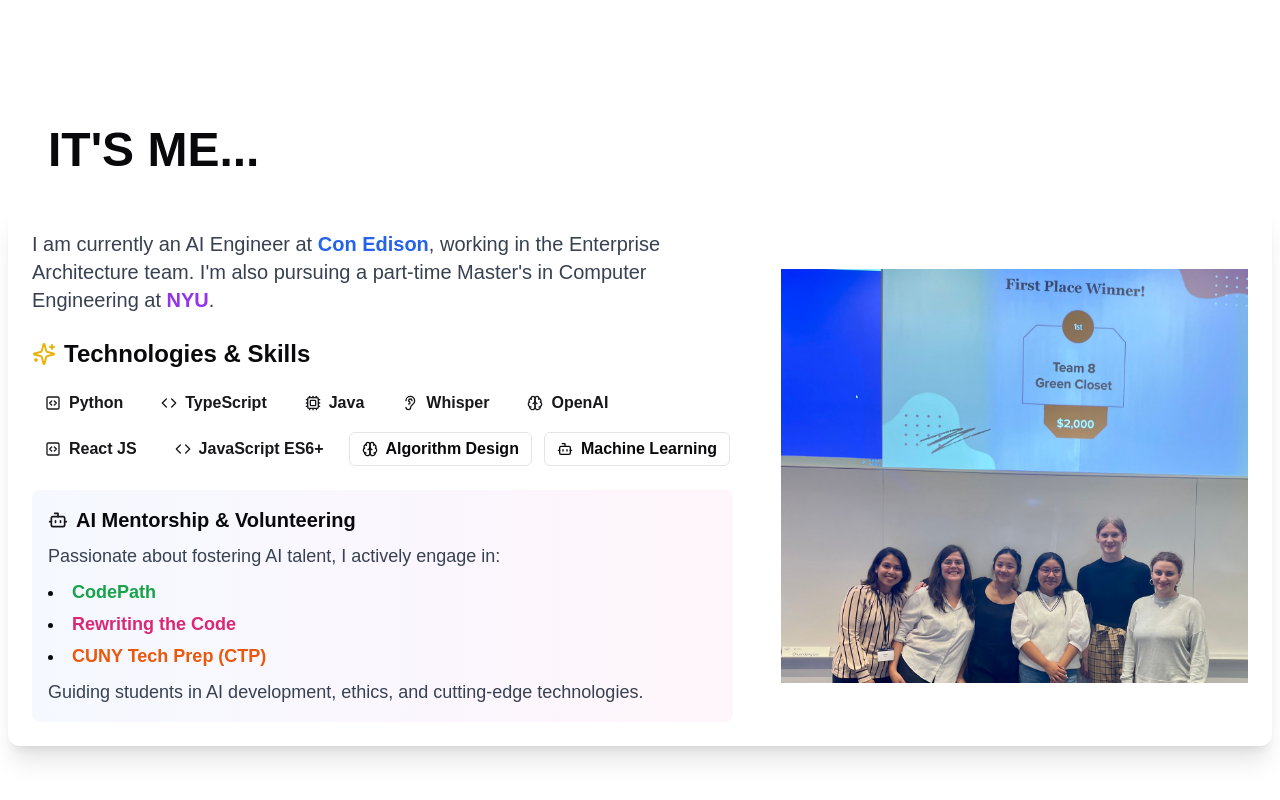
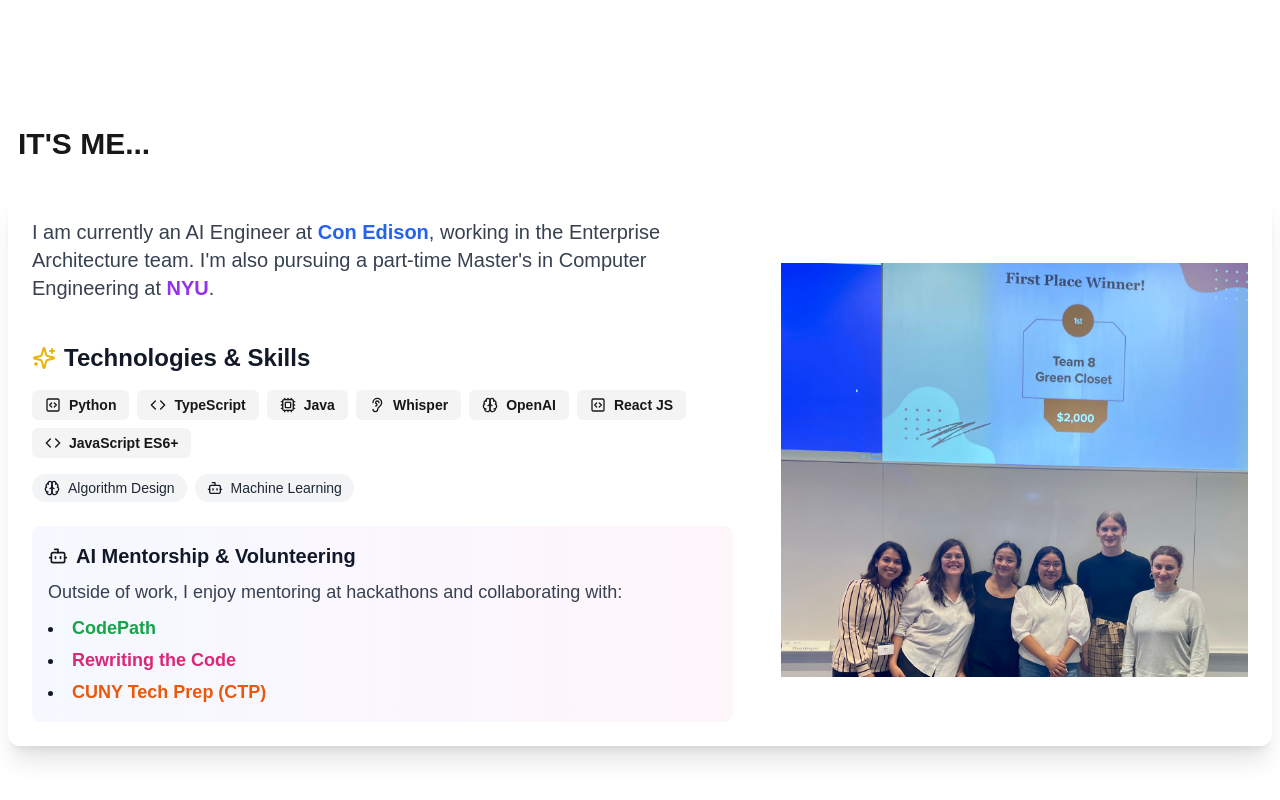
Before and after one commit to fzinnah17/nextjs-portfolio-2025, a Next.js app: page / in a window 1280 px wide. Shown: the part 814-1614 px from the top of the page. Built offline with nearby package versions, Linux system fonts and the light colour scheme.

Commit message:
Fix text alignment for IT'S ME... header
- Adjusted alignment for desktop and mobile
- Ensured heading is left-aligned on all screen sizes
- Maintained smooth transitions and responsiveness

```diff
--- a/components/Desktop/DesktopAboutMe.tsx
+++ b/components/Desktop/DesktopAboutMe.tsx
@@ -1,5 +1,5 @@
 "use client"
-import { motion } from "framer-motion"
+import { motion, AnimatePresence } from "framer-motion"
 import { BotIcon, Brain, CodeSquareIcon, EarIcon, Cpu, Code, Sparkles } from "lucide-react"
 import Link from "next/link"
 import { Slideshow } from "../Slideshow"
@@ -30,18 +30,18 @@ const mentorships = [
 export default function AboutMe() {
   return (
     <section className="py-12 px-4 md:py-20 md:px-6 max-w-7xl mx-auto scroll-mt-24">
-      <motion.h1
-        className="text-4xl md:text-5xl font-bold mb-8 text-left"
-        initial={{ opacity: 0, y: -20 }}
-        animate={{ opacity: 1, y: 0 }}
+      <motion.h2
+        className="text-3xl font-extrabold mb-8 text-center text-primary md:text-left md:ml-[-30px]"
+        initial={{ opacity: 0, x: -20 }}
+        animate={{ opacity: 1, x: 0 }}
         transition={{ duration: 0.5 }}
       >
         IT'S ME...
-      </motion.h1>
+      </motion.h2>
 
       <motion.div whileHover={{ y: -10 }} transition={{ type: "spring", stiffness: 300 }}>
-        <Card className="w-full md:w-[calc(100%+80px)] ml-[-40px] bg-white border-none shadow-xl overflow-hidden hover:shadow-2xl transition-all duration-300">
-          <CardContent className="p-6">
+        <Card className="w-full md:w-[calc(100%+80px)] ml-[-40px] bg-white dark:bg-gray-900 border-none shadow-xl overflow-hidden hover:shadow-2xl transition-all duration-300">
+          <CardContent className="p-6 text-gray-900 dark:text-gray-100">
             <div className="flex flex-col md:flex-row md:gap-12">
               {/* Left: 60% content */}
               <div className="md:w-3/5 space-y-6">
@@ -74,38 +74,35 @@ export default function AboutMe() {
                   </p>
                 </motion.div>
 
+                <AnimatePresence>
                   <motion.div
-                  initial={{ opacity: 0, y: 20 }}
-                  animate={{ opacity: 1, y: 0 }}
-                  transition={{ duration: 0.5, delay: 0.4 }}
+                    initial={{ opacity: 0, height: 0 }}
+                    animate={{ opacity: 1, height: "auto" }}
+                    exit={{ opacity: 0, height: 0 }}
+                    transition={{ duration: 0.3 }}
                   >
-                  <h3 className="text-xl md:text-2xl font-semibold mb-4 flex items-center">
+                    <div className="space-y-4 pt-4">
+                      <h3 className="text-xl md:text-2xl font-semibold flex items-center">
                         <Sparkles className="mr-2 h-6 w-6 text-yellow-500" />
                         Technologies & Skills
                       </h3>
-                  <div className="flex flex-wrap gap-3">
+                      <div className="flex flex-wrap gap-2">
                         {technologies.map((tech) => (
-                      <Badge
-                        key={tech.name}
-                        variant="secondary"
-                        className="text-base px-3 py-1 bg-opacity-80 hover:bg-opacity-100 transition-all duration-300"
-                      >
+                          <Badge key={tech.name} variant="secondary" className="px-3 py-1 text-sm flex items-center">
                             <tech.icon className="w-4 h-4 mr-2" />
                             {tech.name}
                           </Badge>
                         ))}
+                      </div>
+
+                      <div className="flex flex-wrap gap-2">
                         {skills.map((skill) => (
-                      <Badge
-                        key={skill.name}
-                        variant="outline"
-                        className="text-base px-3 py-1 hover:bg-primary hover:text-primary-foreground transition-all duration-300"
-                      >
-                        <skill.icon className="w-4 h-4 mr-2" />
-                        {skill.name}
-                      </Badge>
+                          <Skill key={skill.name} icon={<skill.icon className="w-4 h-4" />} label={skill.name} />
                         ))}
                       </div>
+                    </div>
                   </motion.div>
+                </AnimatePresence>
 
                 <motion.div
                   initial={{ opacity: 0, y: 20 }}
@@ -118,7 +115,7 @@ export default function AboutMe() {
                     AI Mentorship & Volunteering
                   </h3>
                   <p className="text-base md:text-lg text-gray-700 dark:text-gray-300">
-                    Passionate about fostering AI talent, I actively engage in:
+                    Outside of work, I enjoy mentoring at hackathons and collaborating with:
                   </p>
                   <ul className="list-disc list-inside mt-2 space-y-1">
                     {mentorships.map((mentorship, index) => (
@@ -133,9 +130,6 @@ export default function AboutMe() {
                       </li>
                     ))}
                   </ul>
-                  <p className="text-base md:text-lg mt-2 text-gray-700 dark:text-gray-300">
-                    Guiding students in AI development, ethics, and cutting-edge technologies.
-                  </p>
                 </motion.div>
               </div>
 
@@ -150,3 +144,12 @@ export default function AboutMe() {
     </section>
   )
 }
+
+function Skill({ icon, label }: { icon: React.ReactNode; label: string }) {
+  return (
+    <div className="flex items-center gap-2 bg-gray-100 dark:bg-gray-800 rounded-full px-3 py-1 text-sm">
+      {icon}
+      <span className="font-medium text-gray-800 dark:text-gray-200">{label}</span>
+    </div>
+  )
+}
--- a/components/Mobile/MobileAboutMe.tsx
+++ b/components/Mobile/MobileAboutMe.tsx
@@ -60,7 +60,7 @@ export default function AboutMeMobile() {
           </motion.div>
 
           <AnimatePresence>
-            {isExpanded && (
+            {
               <motion.div
                 initial={{ opacity: 0, height: 0 }}
                 animate={{ opacity: 1, height: "auto" }}
@@ -99,24 +99,10 @@ export default function AboutMeMobile() {
                   </div>
                 </div>
               </motion.div>
-            )}
+            }
           </AnimatePresence>
 
-          <Button
-            variant="ghost"
-            className="w-full mt-4 flex items-center justify-center"
-            onClick={() => setIsExpanded(!isExpanded)}
-          >
-            {isExpanded ? (
-              <>
-                Show Less <ChevronUp className="ml-2 h-4 w-4" />
-              </>
-            ) : (
-              <>
-                Learn More <ChevronDown className="ml-2 h-4 w-4" />
-              </>
-            )}
-          </Button>
+
         </CardContent>
       </Card>
     </section>
```
Lines whose indentation alone changed are shown as unchanged.
